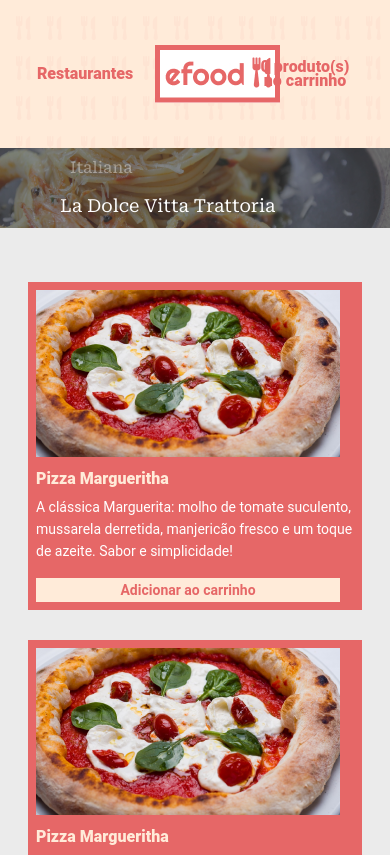
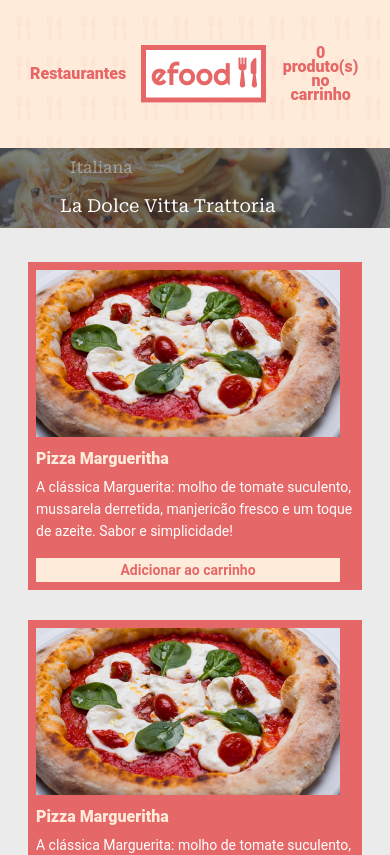
Before and after one commit to carlospaiva88/e_food-goyaz, a React (Create React App) app: page /profile in a window 390 px wide. Shown: the top 855 px of the page. Built offline with nearby package versions, Linux system fonts and the light colour scheme.

Commit message:
responsive correction

```diff
--- a/src/Components/Header/styles.ts
+++ b/src/Components/Header/styles.ts
@@ -29,6 +29,10 @@ export const Hero = styled.header`
   color: #ffebd9;
   background-image: url(${imgBanner});
 
+  ${imgBanner} {
+    width: 100%;
+  }
+
   div {
     margin-top: 44px;
   }
--- a/src/styles.ts
+++ b/src/styles.ts
@@ -14,7 +14,7 @@ const GlobalStyle = createGlobalStyle`
     font-family: 'Roboto Serif', serif;
     list-style: none;
     text-decoration: none;
-    overflow: hidden;
+    // overflow: hidden;
   }
   body {
     background-color: #ebebeb;
```
